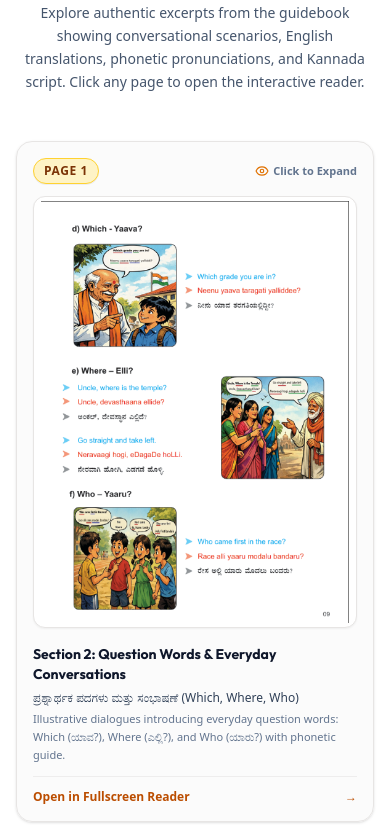
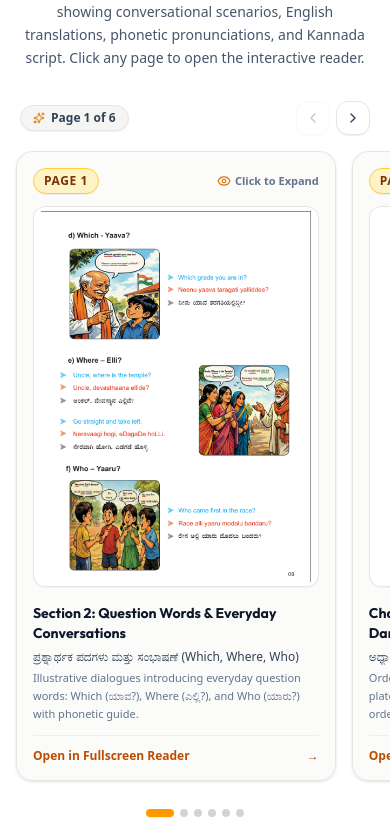
Before and after one commit to Krishna199399/belasu, a Next.js app: page /books/a-destination-to-speak-kannada in a window 390 px wide. Shown: the part 4859-5684 px from the top of the page. Built offline with nearby package versions, Linux system fonts and the light colour scheme; no server answers.

Commit message:
feat(destination): add mobile horizontal snap carousel for sample pages with chevrons and dots

```diff
--- a/src/app/books/a-destination-to-speak-kannada/page.tsx
+++ b/src/app/books/a-destination-to-speak-kannada/page.tsx
@@ -1,6 +1,6 @@
 'use client';
 
-import React, { useState } from 'react';
+import React, { useState, useRef } from 'react';
 import { BOOKS_DATA } from '@/data/mockData';
 import { useCart } from '@/context/CartContext';
 import {
@@ -15,6 +15,8 @@ import {
   Image as ImageIcon,
   HelpCircle,
   ChevronDown,
+  ChevronLeft,
+  ChevronRight,
   Building2,
   Phone,
   Compass,
@@ -38,6 +40,44 @@ export default function DestinationToSpeakKannadaPage() {
   const [openFaqIndex, setOpenFaqIndex] = useState<number | null>(null);
   const [isPreviewOpen, setIsPreviewOpen] = useState(false);
   const [previewPageIndex, setPreviewPageIndex] = useState(0);
+
+  // Mobile sample pages carousel state & ref
+  const sampleCarouselRef = useRef<HTMLDivElement>(null);
+  const [activeSampleIndex, setActiveSampleIndex] = useState(0);
+
+  const handleSampleScroll = () => {
+    if (!sampleCarouselRef.current) return;
+    const { scrollLeft, clientWidth } = sampleCarouselRef.current;
+    if (clientWidth === 0) return;
+    const cardWidth = Math.min(clientWidth * 0.85, 340);
+    const newIndex = Math.round(scrollLeft / cardWidth);
+    const maxIdx = (book.samplePages?.length || 1) - 1;
+    setActiveSampleIndex(Math.min(Math.max(newIndex, 0), maxIdx));
+  };
+
+  const scrollToSample = (idx: number) => {
+    if (!sampleCarouselRef.current) return;
+    const cards = sampleCarouselRef.current.children;
+    if (cards[idx]) {
+      (cards[idx] as HTMLElement).scrollIntoView({
+        behavior: 'smooth',
+        inline: 'center',
+        block: 'nearest',
+      });
+      setActiveSampleIndex(idx);
+    }
+  };
+
+  const handlePrevSample = () => {
+    const nextIdx = Math.max(0, activeSampleIndex - 1);
+    scrollToSample(nextIdx);
+  };
+
+  const handleNextSample = () => {
+    const maxIdx = (book.samplePages?.length || 1) - 1;
+    const nextIdx = Math.min(maxIdx, activeSampleIndex + 1);
+    scrollToSample(nextIdx);
+  };
 
   // Find book in BOOKS_DATA or fallback
   const book: BookProduct =
@@ -448,9 +488,9 @@ export default function DestinationToSpeakKannadaPage() {
       {/* ══════════════════════════════════════════════════════════════════════════
           5. SAMPLE PAGES PREVIEW (PEEK INSIDE THE BOOK)
       ══════════════════════════════════════════════════════════════════════════ */}
-      <section className="py-14 sm:py-20 bg-white border-b border-stone-200">
+      <section className="py-10 sm:py-16 bg-white border-b border-stone-200">
         <div className="max-w-[1400px] mx-auto px-4 sm:px-6 lg:px-8">
-          <div className="max-w-3xl mx-auto text-center space-y-4 mb-12 sm:mb-16">
+          <div className="max-w-3xl mx-auto text-center space-y-3 mb-8 sm:mb-14">
             <span className="inline-flex items-center gap-1.5 px-3 py-1 rounded-full text-xs font-bold bg-amber-500/10 text-amber-800 border border-amber-300">
               <Eye className="w-3.5 h-3.5 text-amber-600" />
               Verified Sample Pages
@@ -463,7 +503,42 @@ export default function DestinationToSpeakKannadaPage() {
             </p>
           </div>
 
-          <div className="grid grid-cols-1 sm:grid-cols-2 lg:grid-cols-3 gap-6 sm:gap-8 max-w-6xl mx-auto">
+          {/* Mobile Carousel Navigation Toolbar (Only visible on mobile) */}
+          <div className="flex sm:hidden items-center justify-between gap-3 mb-4 px-1">
+            <span className="text-xs font-bold text-slate-700 bg-stone-100 border border-stone-200 px-3 py-1 rounded-full flex items-center gap-1.5 shadow-2xs">
+              <Sparkles className="w-3 h-3 text-amber-600" />
+              <span>Page {activeSampleIndex + 1} of {book.samplePages?.length || 6}</span>
+            </span>
+
+            <div className="flex items-center gap-1.5">
+              <button
+                type="button"
+                onClick={handlePrevSample}
+                disabled={activeSampleIndex === 0}
+                className="p-2 rounded-xl bg-white border border-stone-200 text-slate-700 hover:text-slate-950 disabled:opacity-30 disabled:cursor-not-allowed shadow-2xs active:scale-95 transition cursor-pointer"
+                aria-label="Previous sample page"
+              >
+                <ChevronLeft className="w-4 h-4" />
+              </button>
+              <button
+                type="button"
+                onClick={handleNextSample}
+                disabled={activeSampleIndex === (book.samplePages?.length || 1) - 1}
+                className="p-2 rounded-xl bg-white border border-stone-200 text-slate-700 hover:text-slate-950 disabled:opacity-30 disabled:cursor-not-allowed shadow-2xs active:scale-95 transition cursor-pointer"
+                aria-label="Next sample page"
+              >
+                <ChevronRight className="w-4 h-4" />
+              </button>
+            </div>
+          </div>
+
+          {/* Cards Track: Mobile Horizontal Snap Carousel / Desktop Multi-Column Grid */}
+          <div
+            ref={sampleCarouselRef}
+            onScroll={handleSampleScroll}
+            className="flex sm:grid sm:grid-cols-2 lg:grid-cols-3 gap-4 sm:gap-8 overflow-x-auto sm:overflow-visible snap-x snap-mandatory scrollbar-none px-4 sm:px-0 -mx-4 sm:mx-auto max-w-6xl pb-3 sm:pb-0"
+            style={{ WebkitOverflowScrolling: 'touch' }}
+          >
             {book.samplePages?.map((page, idx) => (
               <div
                 key={page.pageNumber}
@@ -471,7 +546,7 @@ export default function DestinationToSpeakKannadaPage() {
                   setPreviewPageIndex(idx);
                   setIsPreviewOpen(true);
                 }}
-                className="group bg-stone-50/70 hover:bg-white rounded-2xl p-4 border border-stone-200 hover:border-amber-400 shadow-sm hover:shadow-xl transition-all duration-300 cursor-pointer flex flex-col justify-between"
+                className="shrink-0 w-[82vw] max-w-[320px] snap-center sm:w-auto sm:shrink sm:snap-align-none group bg-stone-50/80 hover:bg-white rounded-2xl p-4 sm:p-5 border border-stone-200 hover:border-amber-400 shadow-sm hover:shadow-xl transition-all duration-300 cursor-pointer flex flex-col justify-between"
               >
                 <div>
                   <div className="flex items-center justify-between mb-3">
@@ -496,16 +571,16 @@ export default function DestinationToSpeakKannadaPage() {
                     </div>
                   </div>
 
-                  <h3 className="font-bold text-slate-900 text-sm mb-1.5 group-hover:text-amber-700 transition">
+                  <h3 className="font-bold text-slate-900 text-sm mb-1.5 group-hover:text-amber-700 transition line-clamp-2">
                     {page.title}
                   </h3>
                   {page.kannadaText && (
-                    <p className="text-xs text-slate-700 font-medium mb-1">
+                    <p className="text-xs text-slate-700 font-medium mb-1 line-clamp-2">
                       {page.kannadaText}
                     </p>
                   )}
                   {page.englishTranslation && (
-                    <p className="text-[11px] text-slate-500 leading-relaxed">
+                    <p className="text-[11px] text-slate-500 leading-relaxed line-clamp-3">
                       {page.englishTranslation}
                     </p>
                   )}
@@ -519,7 +594,24 @@ export default function DestinationToSpeakKannadaPage() {
             ))}
           </div>
 
-          <div className="mt-10 text-center">
+          {/* Mobile Dot Indicators (Only visible on mobile) */}
+          <div className="flex sm:hidden items-center justify-center gap-1.5 mt-4">
+            {book.samplePages?.map((_, dotIdx) => (
+              <button
+                key={dotIdx}
+                type="button"
+                onClick={() => scrollToSample(dotIdx)}
+                className={`h-2 rounded-full transition-all duration-300 cursor-pointer ${
+                  activeSampleIndex === dotIdx
+                    ? 'w-7 bg-amber-500 shadow-2xs'
+                    : 'w-2 bg-stone-300 hover:bg-stone-400'
+                }`}
+                aria-label={`Go to sample page ${dotIdx + 1}`}
+              />
+            ))}
+          </div>
+
+          <div className="mt-8 sm:mt-10 text-center">
             <button
               type="button"
               onClick={() => {
```
